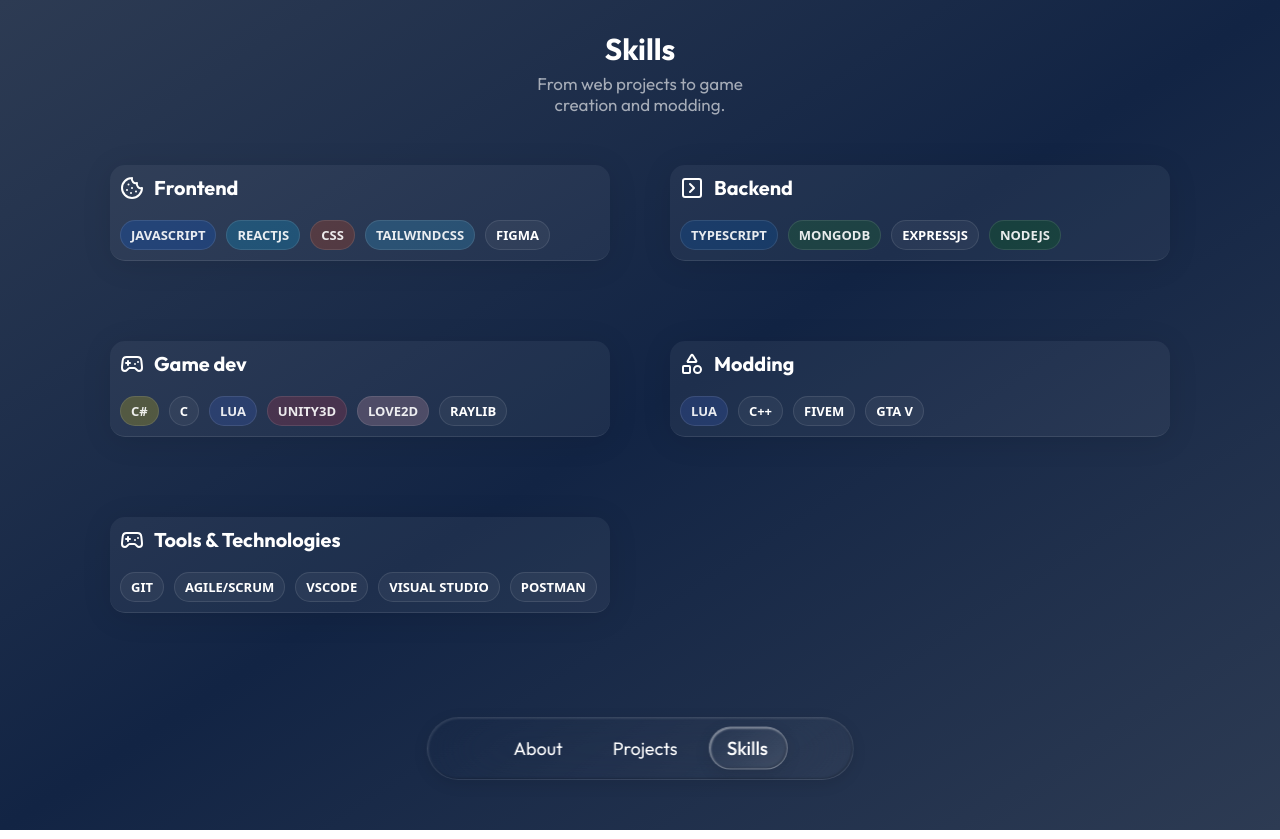
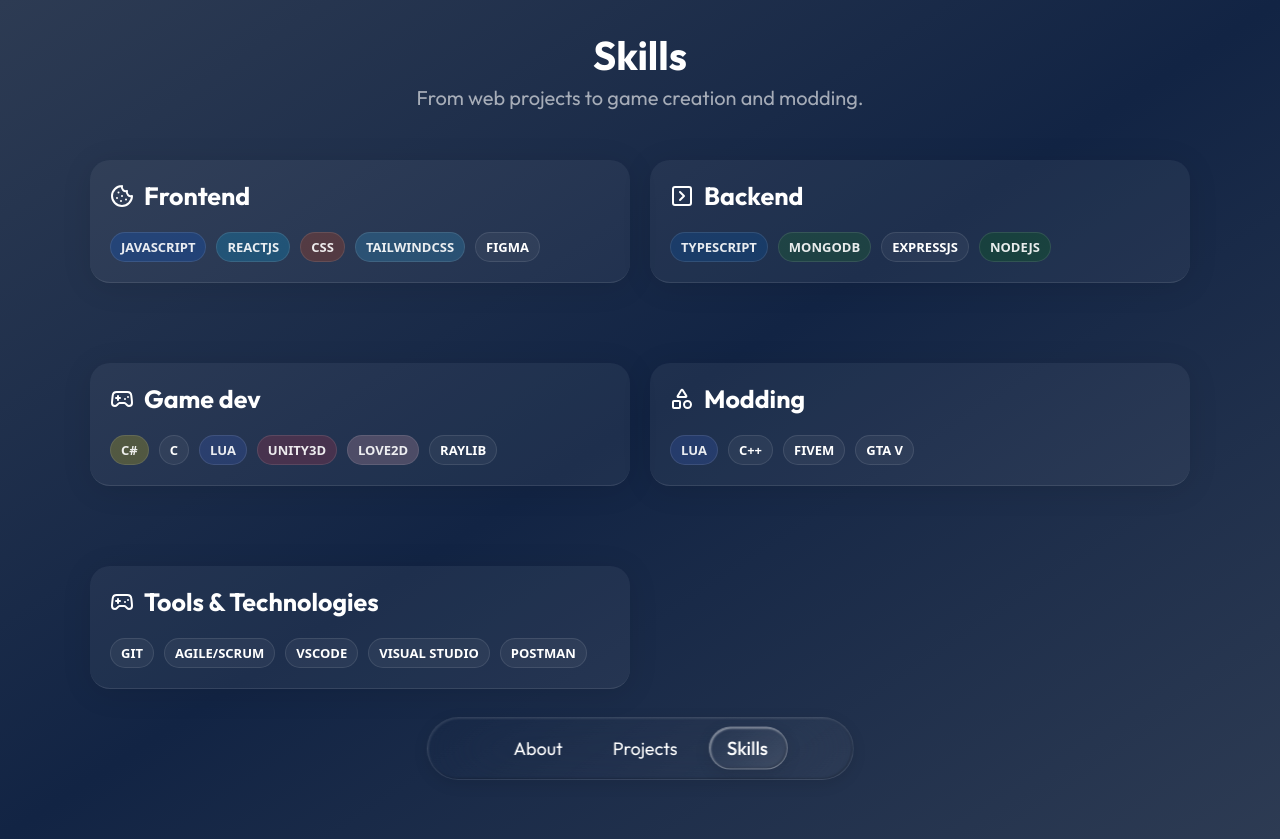
Before and after one commit to SuperCoolNinja/portfolio-2025, a React (Vite) app: page / in a window 1280 px wide. Both pictures are taken after a click on the item "Skills". Built offline with nearby package versions, Linux system fonts and the light colour scheme.

Commit message:
refactored skills components

```diff
--- a/src/features/Projects/project.module.css
+++ b/src/features/Projects/project.module.css
@@ -261,7 +261,15 @@
 }
 
 @media screen and (min-width: 1010px) {
+  .title {
+    font-size: 4rem;
+  }
   .name {
+    font-size: 2rem;
+  }
+
+  .subtitle {
+    width: 100%;
     font-size: 2rem;
   }
 
--- a/src/features/Skills/Skills.tsx
+++ b/src/features/Skills/Skills.tsx
@@ -1,23 +1,15 @@
 import type { JSX } from "react";
-import Card from "../../components/Card/Card";
 import Tag from "../../components/Tag/Tag";
 import { Colors } from "../../utils/colors";
 import styles from "./skills.module.css";
 import { Cookie, Gamepad2, Shapes, SquareChevronRight } from "lucide-react";
 
-const Skills: React.FunctionComponent = () => {
-  const FRONT = ["JAVASCRIPT", "REACTJS", "CSS", "TAILWINDCSS", "FIGMA"];
-  const BACK = ["TYPESCRIPT", "MONGODB", "EXPRESSJS", "NODEJS"];
-  const MODS = ["LUA", "C++", "FIVEM", "GTA V"];
-  const GAMEDEV = ["C#", "C", "LUA", "UNITY3D", "LOVE2D", "RAYLIB"];
-  const TOOLS = ["GIT", "AGILE/SCRUM", "VSCODE", "VISUAL STUDIO", "POSTMAN"];
-
-  const renderCard = (icon: JSX.Element, title: string, tags: string[]) => (
+const Card = (icon: JSX.Element, title: string, tags: string[]) => (
   <div className={styles.card_container}>
-      <Card style={{ marginTop: "5rem", padding: "1rem" }}>
+    <div className={styles.card}>
       <section className={styles.card_wrapper_title}>
         {icon}
-          <h3>{title}</h3>
+        <h3 className={styles.card_title}>{title}</h3>
       </section>
       <section className={styles.card_wrapper_tags}>
         {tags.map((v) => (
@@ -34,9 +26,16 @@
           />
         ))}
       </section>
-      </Card>
+    </div>
   </div>
 );
+
+const Skills: React.FunctionComponent = () => {
+  const FRONT = ["JAVASCRIPT", "REACTJS", "CSS", "TAILWINDCSS", "FIGMA"];
+  const BACK = ["TYPESCRIPT", "MONGODB", "EXPRESSJS", "NODEJS"];
+  const MODS = ["LUA", "C++", "FIVEM", "GTA V"];
+  const GAMEDEV = ["C#", "C", "LUA", "UNITY3D", "LOVE2D", "RAYLIB"];
+  const TOOLS = ["GIT", "AGILE/SCRUM", "VSCODE", "VISUAL STUDIO", "POSTMAN"];
 
   return (
     <div className={styles.container}>
@@ -48,11 +47,11 @@
       </section>
 
       <div className={styles.card_wrapper}>
-        {renderCard(<Cookie />, "Frontend", FRONT)}
-        {renderCard(<SquareChevronRight />, "Backend", BACK)}
-        {renderCard(<Gamepad2 />, "Game dev", GAMEDEV)}
-        {renderCard(<Shapes />, "Modding", MODS)}
-        {renderCard(<Gamepad2 />, "Tools & Technologies", TOOLS)}
+        {Card(<Cookie />, "Frontend", FRONT)}
+        {Card(<SquareChevronRight />, "Backend", BACK)}
+        {Card(<Gamepad2 />, "Game dev", GAMEDEV)}
+        {Card(<Shapes />, "Modding", MODS)}
+        {Card(<Gamepad2 />, "Tools & Technologies", TOOLS)}
       </div>
     </div>
   );
--- a/src/features/Skills/skills.module.css
+++ b/src/features/Skills/skills.module.css
@@ -29,10 +29,27 @@
 
 .card_container {
   width: 90%;
+  margin-bottom: 2rem;
+  transition: transform 0.2s;
 }
 
 .card_container:last-child {
   margin-bottom: 15rem;
+}
+
+.card {
+  margin-top: 5rem;
+  padding: 2rem;
+  border-bottom: 1px solid var(--border-color);
+  border-radius: 2rem;
+  background-color: var(--bg-color-light);
+  box-shadow: 0 4px 30px rgba(0, 0, 0, 0.1);
+  transition: transform 0.3s;
+}
+
+.card:hover {
+  box-shadow: rgba(255, 255, 255, 0.3) 0px 20px 40px -10px;
+  transform: scale(1.02);
 }
 
 .card_wrapper_tags {
@@ -46,18 +63,22 @@
 
 .card_wrapper {
   display: flex;
-  flex-wrap: wrap; /* permet de passer à la ligne suivante */
-  gap: 1rem; /* espace entre les cartes */
-  justify-content: center; /* alignement à gauche */
+  flex-wrap: wrap;
+  gap: 1rem;
+  justify-content: center;
   align-items: center;
 }
 
-.card_container {
-  width: 90%; /* mobile par défaut */
-  margin-bottom: 2rem;
-}
+@media screen and (min-width: 1010px) {
+  .title {
+    font-size: 4rem;
+  }
 
-@media screen and (min-width: 1010px) {
+  .subtitle {
+    width: 100%;
+    font-size: 2rem;
+  }
+
   .card_wrapper {
     display: flex;
     flex-wrap: wrap;
@@ -65,8 +86,12 @@
     width: 110rem;
   }
 
+  .card_title {
+    font-size: 2.5rem;
+  }
+
   .card_container {
-    flex: 0 0 calc(50% - 1rem); /* 2 cartes par ligne */
+    flex: 0 0 calc(50% - 1rem);
     max-width: calc(50% - 1rem);
     margin-bottom: 2rem;
   }
```
Lines whose indentation alone changed are shown as unchanged.
